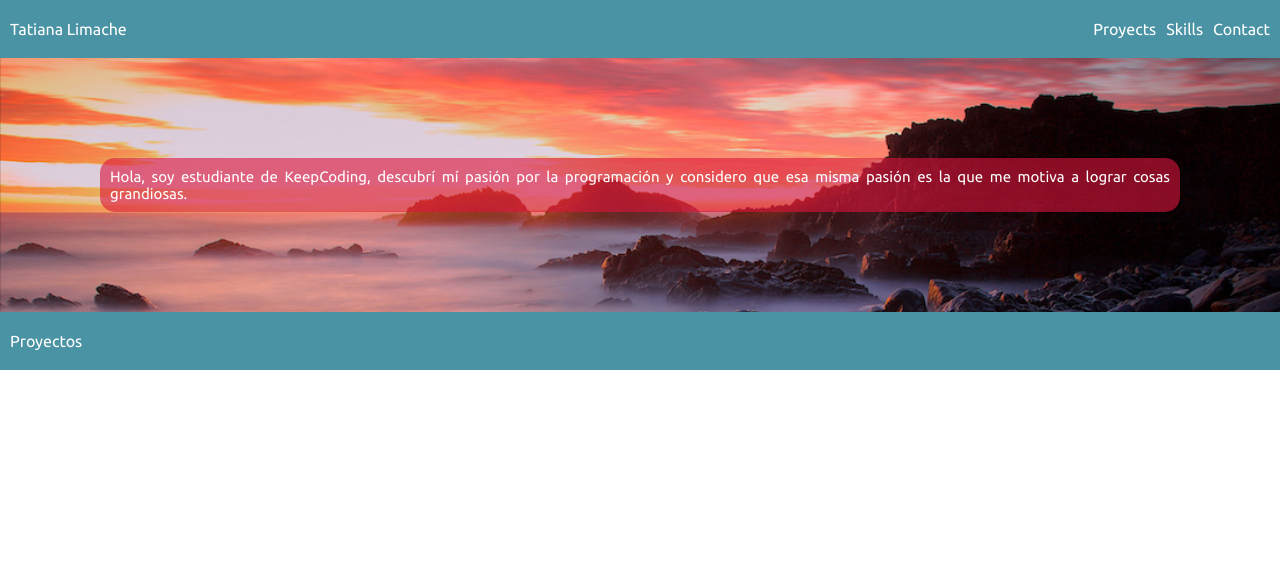
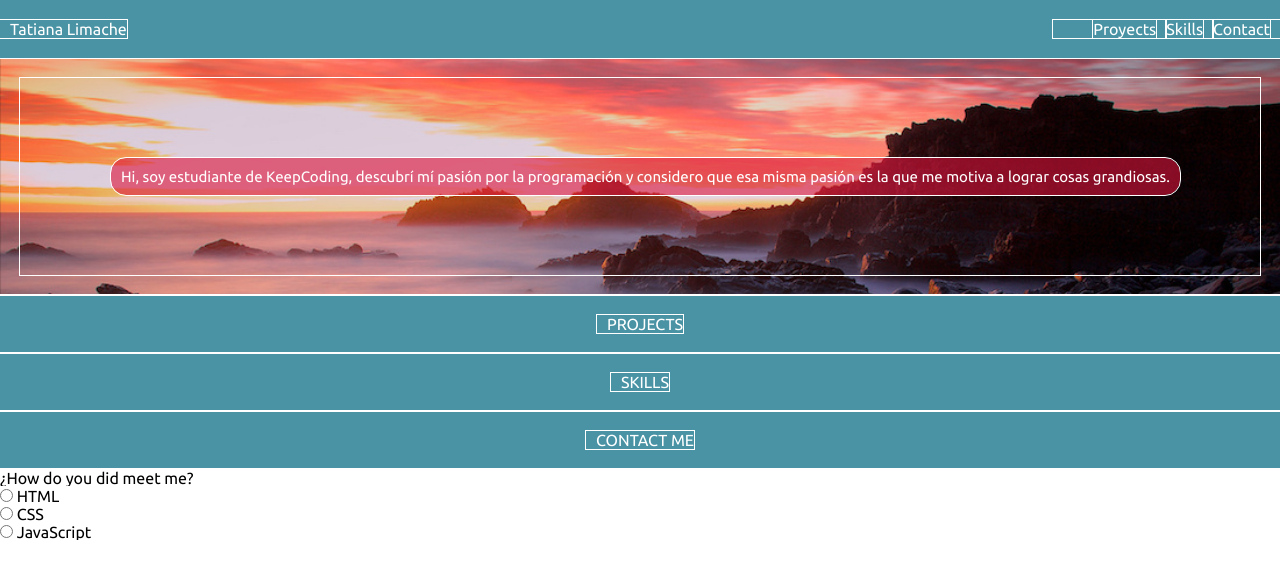
Before and after one commit to tatilq/Portfolio, a plain HTML site: page Index.html in a window 1280 px wide. Drawn offline with Linux system fonts and the light colour scheme.

Commit message:
Se  creo el formulario en la seccion del contactame y se actualizao la sección del menu para referencias a las secciones de la pagina

```diff
--- a/Index.html
+++ b/Index.html
@@ -16,32 +16,36 @@
             <div class="header">
                 <p class="name">Tatiana Limache</p>
                 <ul class="list-main">
-                    <li href="#projects" class="item">Proyects</li>
-                    <li href="#skills" class="item">Skills</li>
-                    <li href="#contact" class="item">Contact</li>
+                    <li class="item"><a href="#projects">Proyects</a></li>
+                    <li class="item"><a href="#skills">Skills</a></li>
+                    <li class="item"><a href="#contact">Contact</a></li>
                 </ul>
             </div>
            <div class="about-me">
-                <p>Hola, soy estudiante de KeepCoding, descubrí mí pasión por la programación y considero que esa misma pasión es la que me motiva a lograr cosas grandiosas. </p>
+                <p>Hi, soy estudiante de KeepCoding, descubrí mí pasión por la programación y considero que esa misma pasión es la que me motiva a lograr cosas grandiosas. </p>
                 <!-- <button><a href="https://www.facebook.com/mylaidi.tatiana">CONOCE MAS</a></button> -->
            </div>
         </header>
         <!------------------------Sección de Proyectos------------------------>
-        <div id="projects" class="projects">
-
-                <p class="name">Proyectos</p>
-
-
+        <div id="projects">
+            <div class="section"><p class="name">PROJECTS</p></div>
         </div>
         <!------------------------Sección de Habilidades------------------------>
-        <div id="skills" class="skills">
-            <p></p>
-
+        <div id="skills" >
+            <div class="section"><p class="name">SKILLS</p></div>
         </div>
         <!------------------------Sección de Contactame------------------------>
-        <div id="contact" class="contact">
-            <p></p>
-
+        <div id="contact" >
+            <div class="section"><p class="name">CONTACT ME</p></div>
+            <p>¿How do you did meet me?</p>
+            <form class="form-contact">
+              <input type="radio" id="html" name="fav_language" value="HTML">
+              <label for="html">HTML</label><br>
+              <input type="radio" id="css" name="fav_language" value="CSS">
+              <label for="css">CSS</label><br>
+              <input type="radio" id="javascript" name="fav_language" value="JavaScript">
+              <label for="javascript">JavaScript</label>
+            </form>
         </div>
         <!------------------------Sección del Píe de Página------------------------>
         <div class="footer">
--- a/css/main.css
+++ b/css/main.css
@@ -1,6 +1,6 @@
 *
 {
-    /* outline: 1px solid red; */
+    outline: 1px solid white;
     margin: 0px;
     font-family: 'Ubuntu', sans-serif;
 }
@@ -44,6 +44,10 @@ header
 .item{
     padding-right: 10px;
 }
+.item a{
+    text-decoration: none;
+    color: white;
+}
 .about-me
 {
     display: flex;
@@ -61,16 +65,14 @@ header
     text-align: justify;
     padding: 10px;
     border-radius: 15px;
-    /* width: 40%; */
 }
-.projects
+/**/
+.section
 {
     display: flex;
-    justify-content: space-between;
+    justify-content: center;
     background:  rgb(73,147,165);
     color: white;
     padding-top: 20px;
     padding-bottom: 20px;
 }
-
-/**/
```
